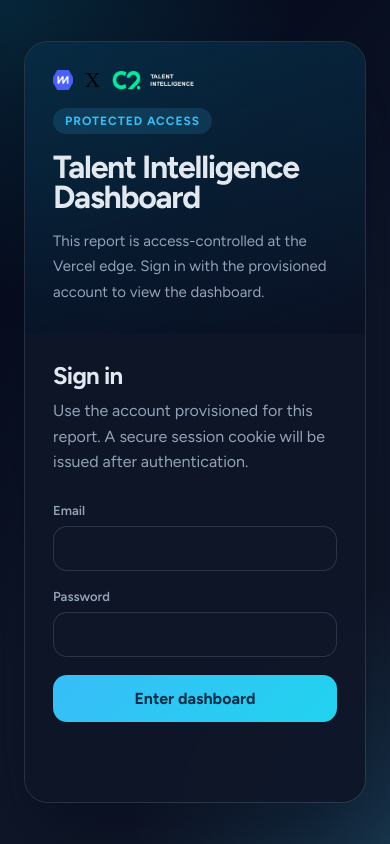
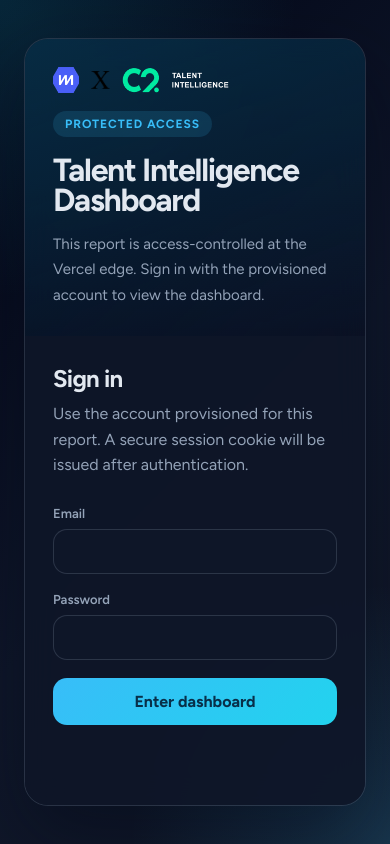
Before and after one commit to intox-duck/staff-eng, a website: page login.html in a window 390 px wide. Drawn offline with Linux system fonts and the light colour scheme.

Commit message:
Increase logo scale and align sidebar/header divider heights

```diff
--- a/login.html
+++ b/login.html
@@ -88,9 +88,9 @@
   }
 
   .auth-logo {
-    height: 23px;
-    min-height: 23px;
-    max-height: 23px;
+    height: 30px;
+    min-height: 30px;
+    max-height: 30px;
     width: auto;
     display: block;
     object-fit: contain;
@@ -98,9 +98,9 @@
   }
 
   .auth-logo--x {
-    height: 16px;
-    min-height: 16px;
-    max-height: 16px;
+    height: 21px;
+    min-height: 21px;
+    max-height: 21px;
   }
 
   .auth-logo--chapter2 {
@@ -205,15 +205,15 @@
     }
 
     .auth-logo {
-      height: 20px;
-      min-height: 20px;
-      max-height: 20px;
+      height: 26px;
+      min-height: 26px;
+      max-height: 26px;
     }
 
     .auth-logo--x {
-      height: 14px;
-      min-height: 14px;
-      max-height: 14px;
+      height: 18px;
+      min-height: 18px;
+      max-height: 18px;
     }
   }
 </style>
```
Also changed, not shown: style.css (+28 -24 lines).
